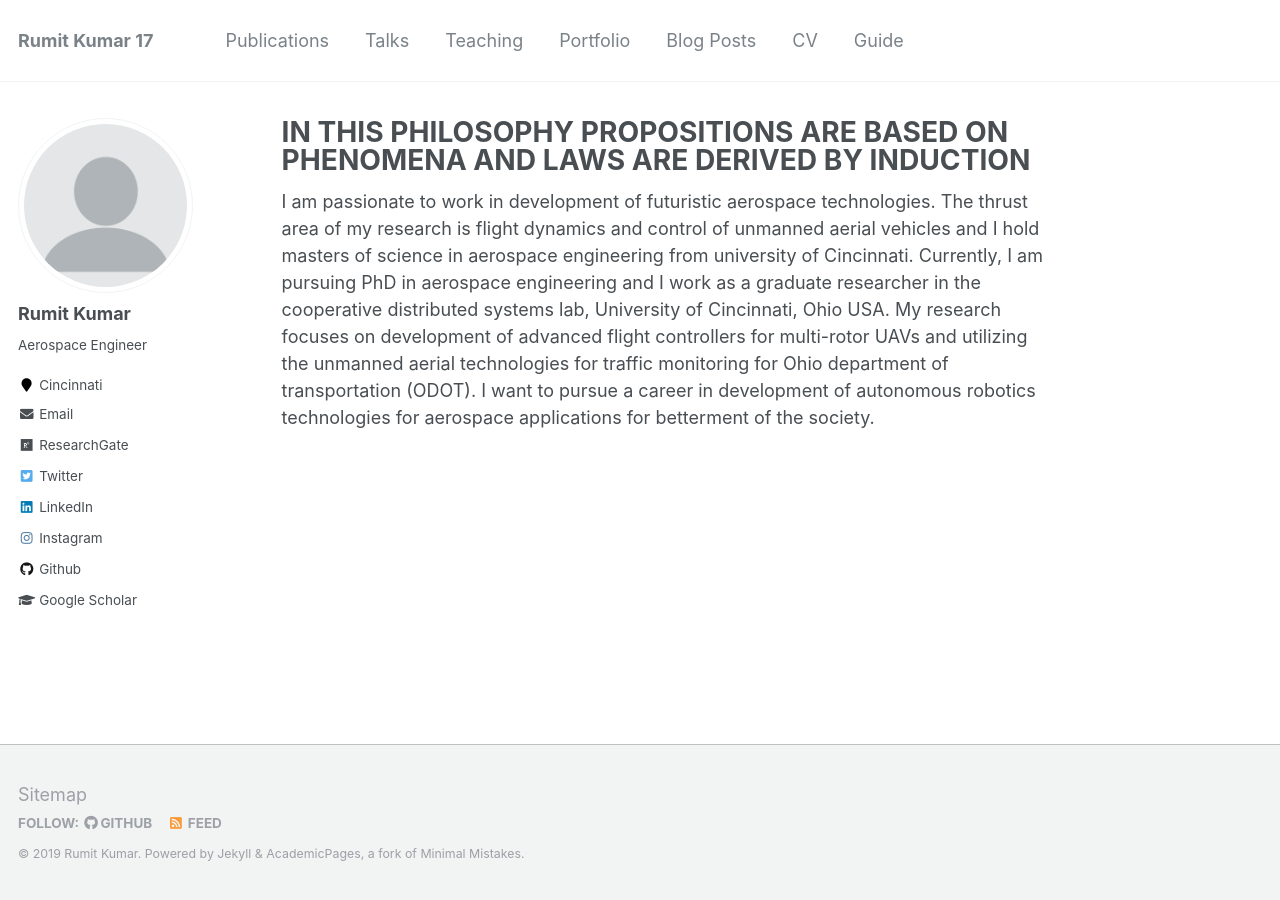
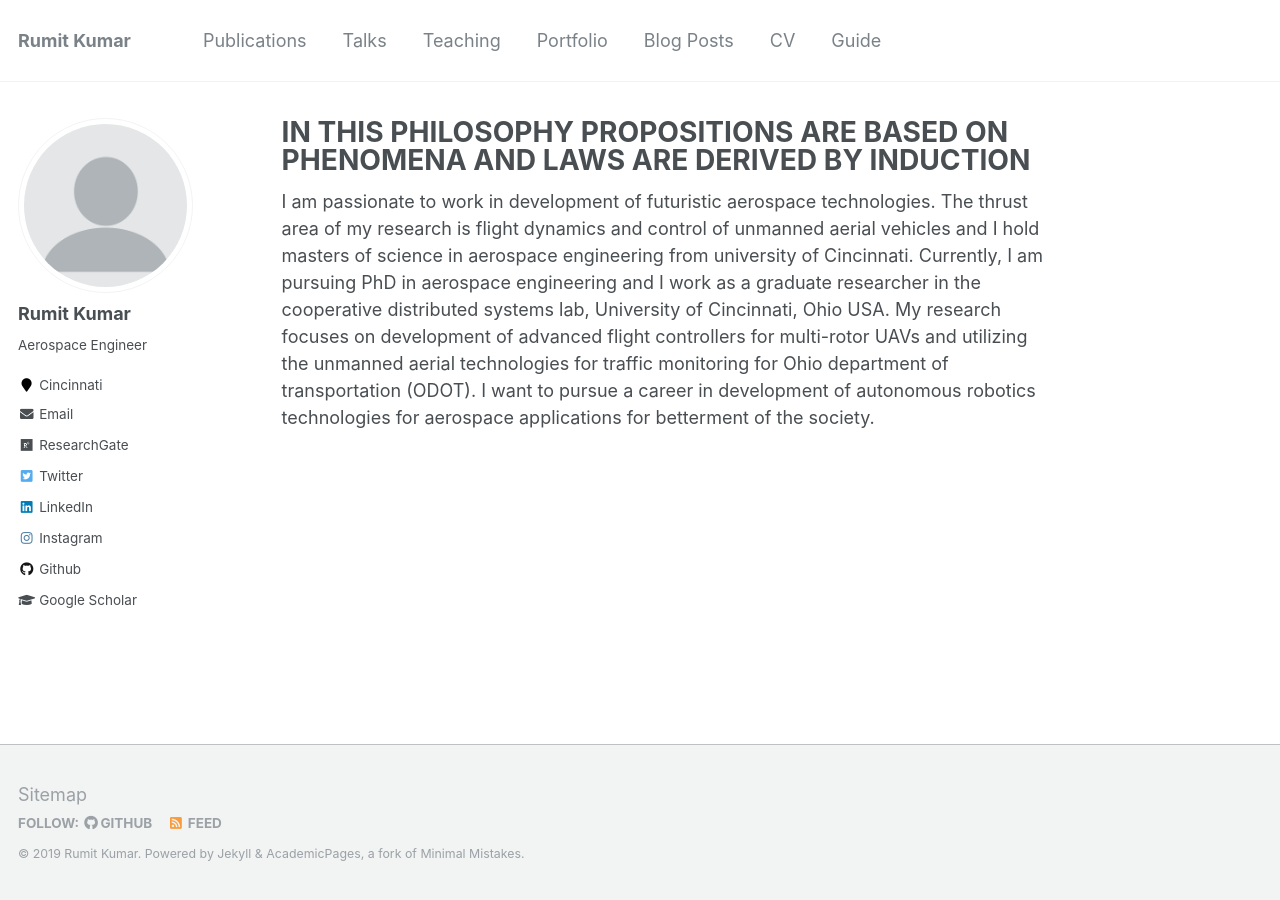
Before and after one commit to kumarrt/kumarrt.github.io, a Jekyll site: the page built from _pages/about.md, in a window 1280 px wide. Built offline with Jekyll 4.4.1, drawn with Linux system fonts in a browser that asks for light colours.

Commit message:
Update _config.yml

```diff
--- a/_config.yml
+++ b/_config.yml
@@ -7,7 +7,7 @@
 
 # Site Settings
 locale                   : "en-US"
-title                    : "Rumit Kumar 17"
+title                    : "Rumit Kumar"
 title_separator          : "-"
 name                     : &name "Rumit Kumar"
 description              : &description "personal description"
```
